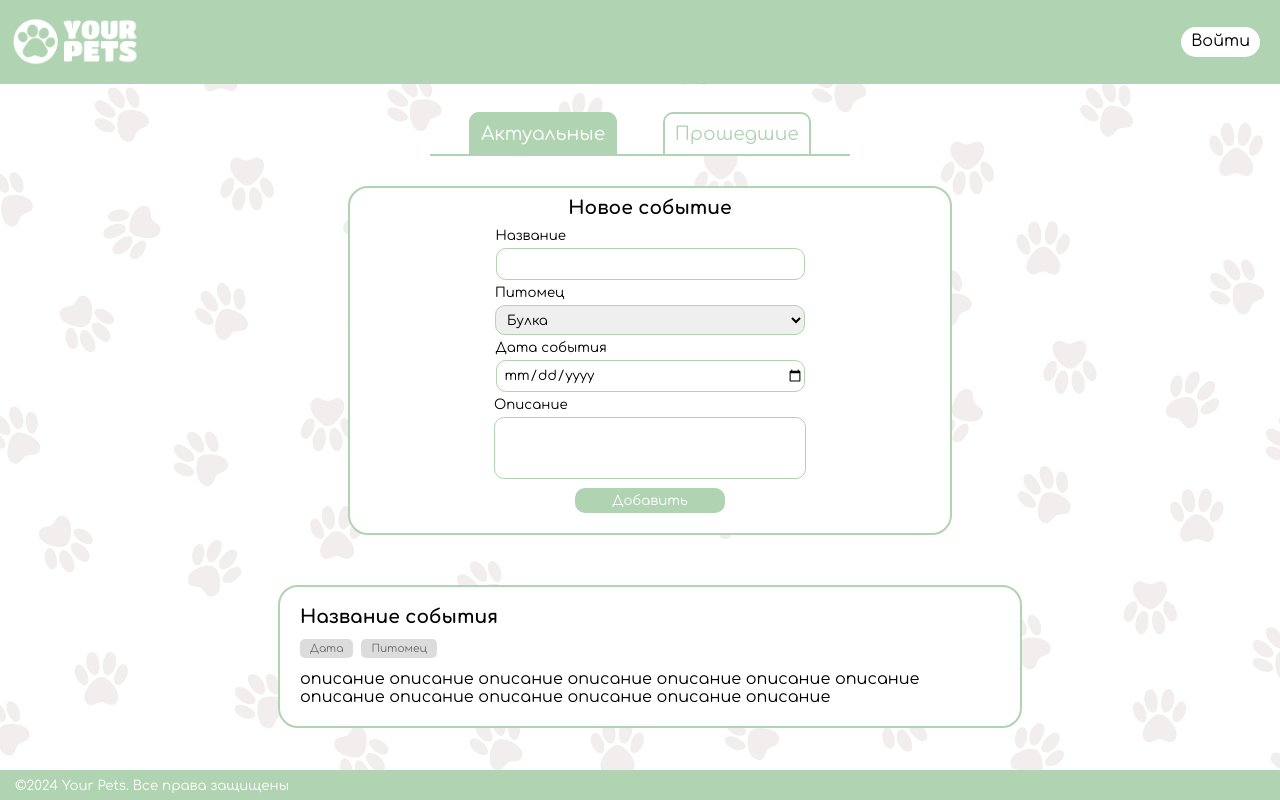
After one commit to SurrealGentleman/YourPets, a Django app: page /calendar/ in a window 1280 px wide. The commit adds this page. Run offline with Django 5.2, Linux system fonts and the light colour scheme.

Commit message:
страница календаря

```diff
--- /dev/null
+++ b/your_pets/mainapp/static/css/style_calendar.css
@@ -0,0 +1,134 @@
+.flex-block{
+    display: flex;
+    flex-direction: column;
+    align-items: center;
+}
+
+.lenta{
+    width: 950px;
+    display: flex;
+    flex-direction: column;
+    align-items: center;
+    padding-top: 30px;
+}
+
+.nav{
+    padding: 10px;
+    font-size: 14pt;
+    border-bottom: 2px solid #B0D4B2;
+    width: 400px;
+    display: flex;
+    justify-content: center;
+}
+
+.nav a{
+    border-top: 2px solid #B0D4B2;
+    border-left: 2px solid #B0D4B2;
+    border-right: 2px solid #B0D4B2;
+    padding: 10px;
+    border-top-left-radius: 10px;
+    border-top-right-radius: 10px;
+    text-decoration: none;
+}
+
+.nav a:last-child{
+    color: #B0D4B2;
+    margin-left: 40px;
+    background-color: white;
+}
+
+.nav a:first-child{
+    color: white;
+    background-color: #B0D4B2;
+}
+
+.add_event{
+    margin: 30px 0 20px 20px;
+    padding: 10px 0 20px 0;
+    background-color: white;
+    border: 2px solid #B0D4B2;
+    border-radius: 20px;
+    display: flex;
+    flex-direction: column;
+    width: 600px;
+    align-items: center;
+}
+
+.add_event p{
+    font-size: 14pt;
+    font-weight: bold;
+    margin-bottom: 10px;
+}
+
+.add_event label{
+    display: block;
+    font-size: 10pt;
+}
+
+input, select{
+    font-family: "Comfortaa";
+    margin: 5px 0 5px 0;
+    padding-left:7px;
+    height: 30px;
+    width: 300px;
+    font-size: 10pt;
+    border: 1px solid #B0D4B2;
+    border-radius: 10px;
+}
+
+select{
+    width: 310px;
+}
+
+.button_event{
+    text-align: center;
+    font-family: "Comfortaa";
+    background: #B0D4B2;
+    color: white;
+    border: 0;
+    border-radius: 10px;
+    cursor: pointer;
+    width: 150px;
+    height: 25px;
+}
+
+.events{
+    display: flex;
+    flex-direction: column;
+}
+
+.one_event{
+    margin: 30px 0 20px 20px;
+    background-color: white;
+    border: 2px solid #B0D4B2;
+    border-radius: 20px;
+    display: flex;
+    flex-direction: column;
+    padding: 20px;
+    width: 700px;
+}
+
+.one_event .name{
+    font-weight: bold;
+    font-size: 14pt;
+}
+
+.tags {
+    list-style-type: none;
+    padding: 0;
+    display: flex;
+    font-size: 8pt;
+}
+
+.tags li {
+    display: inline;
+    padding: 4px 10px;
+    border-radius: 5px;
+    margin: 12px 4px;
+    background-color: #DCDCDC;
+    color: #696969;
+}
+
+.tags li:first-child{
+    margin-left: 0px;
+}
--- a/your_pets/mainapp/templates/base.html
+++ b/your_pets/mainapp/templates/base.html
@@ -32,6 +32,7 @@
 
                 </div>
                 <button><a href="{% url 'exposition' %}"><img src="{% static 'image\prize.png' %}"></a></button>
+                <button><a href="{% url 'calendar_current' %}"><img src="{% static 'image\calendar.png' %}"></a></button>
 <!--                <button><a href="#"><img src="{% static 'image\icon_calendar.png' %}" alt="Exit"></a></button>-->
 <!--                <button><a href="#"><img src="{% static 'image\winner.png' %}" alt="Exit"></a></button>-->
             {% endif %}
--- /dev/null
+++ b/your_pets/mainapp/templates/calendar_current.html
@@ -0,0 +1,52 @@
+{% extends "base.html" %}
+{% load static %}
+{% block src %}
+    <link rel="stylesheet" href="{% static 'css\style_calendar.css' %}" />
+{% endblock %}
+{% block main %}
+<div class="flex-block">
+    <div class="lenta">
+       <div class="nav">
+            <div class="bottom-line">
+                <a href="{% url 'calendar_current' %}">Актуальные</a>
+                <a href="{% url 'calendar_last' %}">Прошедшие</a>
+            </div>
+       </div>
+    </div>
+    <form method="GET" class="add_event">
+        <p>Новое событие</p>
+        {% csrf_token %}
+        <div class="block_event">
+            <label>Название</label>
+            <input type="text">
+        </div>
+        <div class="block_event">
+            <label>Питомец</label>
+            <select>
+                <option>Булка</option>
+                <option>Огурец</option>
+                <option>Молоко</option>
+            </select>
+        </div>
+        <div class="block_event">
+            <label>Дата события</label>
+            <input type="date">
+        </div>
+        <div class="block_event">
+            <label>Описание</label>
+            <textarea></textarea>
+        </div>
+        <button class='button_event' type="submit">Добавить</button>
+    </form>
+    <div class="events">
+        <div class="one_event">
+            <p class="name">Название события</p>
+            <ul class="tags">
+                <li>Дата</li>
+                <li>Питомец</li>
+            </ul>
+            <p>описание описание описание описание описание описание описание описание описание описание описание описание описание</p>
+        </div>
+    </div>
+</div>
+{% endblock %}
--- a/your_pets/mainapp/urls.py
+++ b/your_pets/mainapp/urls.py
@@ -31,6 +31,9 @@ urlpatterns = [
     path('not_favorite_advice_card/', not_favorite_advice_card, name='not_favorite_advice_card'),
 
     path('exposition/', exposition, name='exposition'),
+
+    path('calendar/', calendar_current, name='calendar_current'),
+    path('calendar/last', calendar_last, name='calendar_last'),
     # path('add_update_pet/', add_update_pet, name='add_update_pet'),
     # path('change_password/', user_password_change, name='change_password'),
     # path('login/', login_or_register, name='login'),
--- a/your_pets/mainapp/views.py
+++ b/your_pets/mainapp/views.py
@@ -278,3 +278,9 @@ def not_favorite_advice_card(request):
 
 def exposition(request):
     return render(request, 'exposition.html')
+
+def calendar_current(request):
+    return render(request, 'calendar_current.html')
+
+def calendar_last(request):
+    return render(request, 'calendar_last.html')
```
Also changed, not shown: your_pets/mainapp/static/css/style_calendar_last.css (added, +13 -0 lines), your_pets/mainapp/templates/calendar_last.html (added, +28 -0 lines), your_pets/mainapp/static/image/calendar.png.
